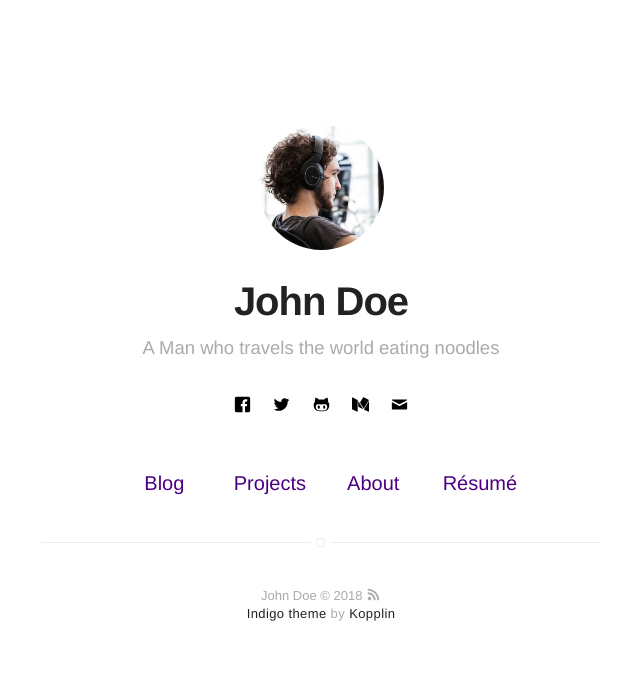
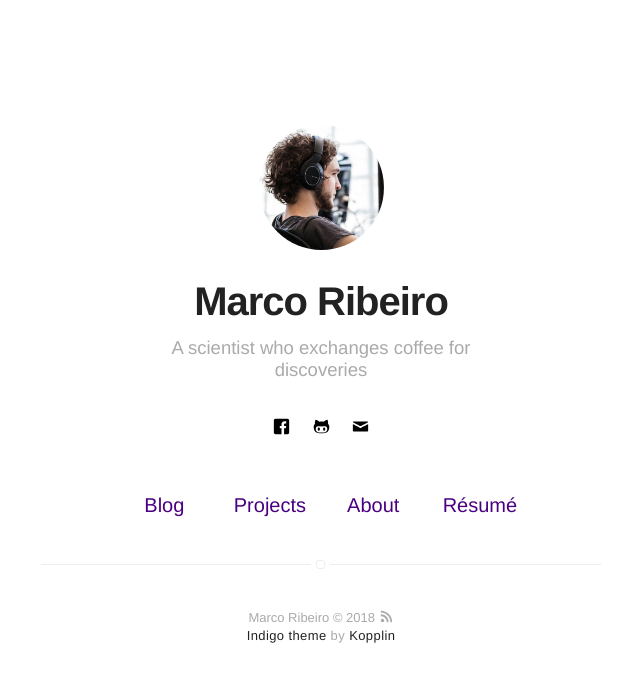
Before and after one commit to marcoffee/marcoffee.github.io, a Jekyll site: the page built from index.html, in a window 1280 px wide. Shown: the top 682 px of the page, without its empty margins (319-959 px from the left). Built offline with Jekyll 4.4.1, drawn with Linux system fonts in a browser that asks for light colours.

Commit message:
Update _config.yml

```diff
--- a/_config.yml
+++ b/_config.yml
@@ -1,9 +1,9 @@
 # main text of home
-name: John Doe
-bio: A Man who travels the world eating noodles
+name: Marco Ribeiro
+bio: A scientist who exchanges coffee for discoveries
 
 # twitter summary info
-description: A blog about technology and stuff related
+description: Marco's personal page
 
 # if it's an external image, update below for true
 # better with square images
@@ -16,7 +16,7 @@ resume: true
 resume-external: true
 resume-url: https://google.com/?q=my+resume
 
-url: https://koppl.in/indigo
+url: http://marcoribeiro.me
 # your url: http://USERNAME.github.io
 
 permalink: /:title/
@@ -31,40 +31,34 @@ permalink: /:title/
 # if you don't want comments in your posts, leave categories empty
 disqus:
   shortname: mydisqus # enter this from your disqus account
-  categories: [blog, project] # only show disqus for posts that have these categories
+  categories: [] # [blog, project] # only show disqus for posts that have these categories
 
 # if you don't have any of social below, comment the line
-facebook: myfacebook
-twitter: mytwitter
+facebook: facedomarco
+# twitter: mytwitter
 # google: mygoogle
 # instagram: myinstagram
 # pinterest: mypinterest
 # linkedin: mylinkedin
 # youtube: myyoutube
 # spotify: myspotify
-github: mygithub
+github: marcopush
 # lastfm: mylastfm
 # stackoverflow: 7044681/mystackoverflow
 # quora: userquora
 # reddit: username
-medium: medium
+# medium: medium
 # vimeo: myvimeo
 # lanyrd: mylanyrd
-email: myemail@gmail.com
+email: speaktomarco@gmail.com
 
 authors:
     johndoe:
         name: John Doe
-        bio: A Man who travels the world eating noodles
+        bio: A scientist who exchanges coffee for discoveries
         external-image: false
         picture: assets/images/profile.jpg
-        twitter: johndoe
-    jamesfoster:
-        name: James Foster
-        bio: A Man who develops software with coffee
-        external-image: false
-        picture: assets/images/james.jpg
-        twitter: jamesfoster
+        # twitter: johndoe
 
 # do you want a larger site? change the option below
 # options: [normal, large] | default: normal
```
